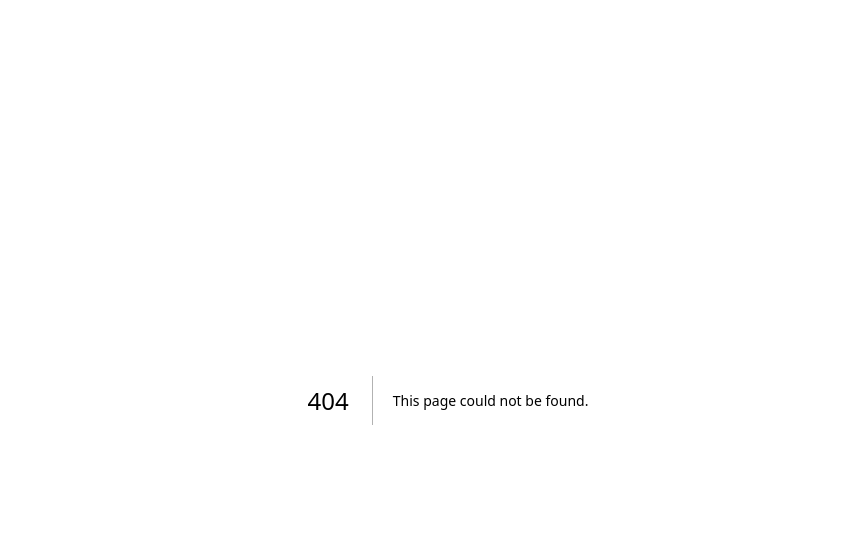
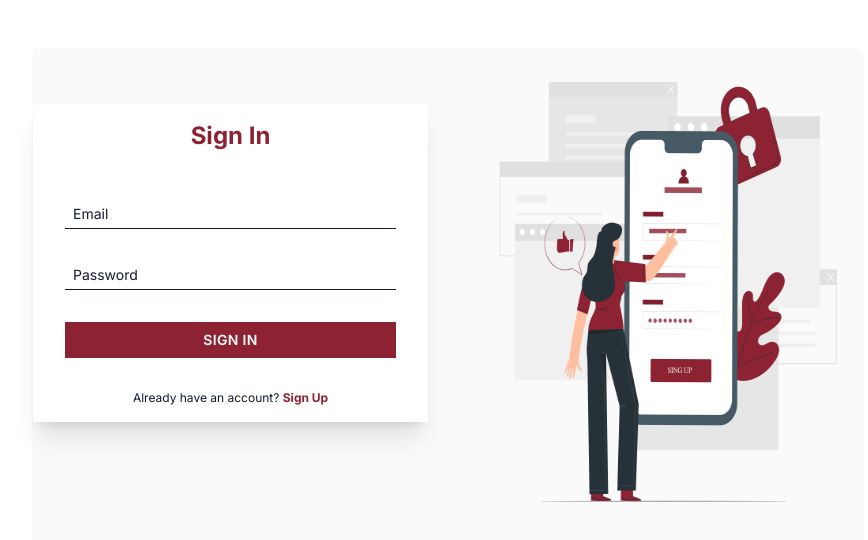
Before and after one commit to QuaziSamiha/Caffeine_Cozy, a Next.js app: page /SignIn in a window 1280 px wide. Before the commit this address had no page. Shown: the top 540 px of the page, without its empty margins (192-1060 px from the left). Built offline with nearby package versions, Linux system fonts and the light colour scheme.

Commit message:
auth page structure done

```diff
--- /dev/null
+++ b/app/SignIn/page.js
@@ -0,0 +1,58 @@
+import Image from "next/image";
+import Link from "next/link";
+
+import authImg from "@/public/images/auth.png";
+const SignIn = () => {
+  return (
+    <>
+      <div className="mx-56 my-12">
+        <div className="flex justify-center items-center bg-[#fafafa] rounded-lg">
+          <div className="flex justify-around gap-10">
+            <div className="w-1/2 bg-[#fafafa]">
+              <div className="bg-white shadow-xl">
+                <div className="mx-4 mt-14">
+                  <h1 className="text-center py-4 text-2xl text-[#8d2232] font-bold">
+                    Sign In
+                  </h1>
+                  <div className="mx-4 mt-1">
+                    <form>
+                      <input
+                        className="block border-[#131932] border-b placeholder:text-[#131932] text-sm px-2 py-1 outline-none w-full my-8"
+                        placeholder="Email"
+                      />
+                      <input
+                        className="block border-[#131932] border-b placeholder:text-[#131932] text-sm px-2 py-1 outline-none w-full my-8"
+                        placeholder="Password"
+                      />
+                      <button className="block w-full text-sm font-semibold tracking-wide mt-8 mb-8 uppercase bg-[#8d2232] text-white py-2">
+                        Sign In
+                      </button>
+                    </form>
+                    <p className="text-xs text-center text-[#131932] pb-4">
+                      Already have an account?{" "}
+                      <Link href="/">
+                        {" "}
+                        <span className="text-[#8d2232] font-bold">
+                          Sign Up
+                        </span>{" "}
+                      </Link>
+                    </p>
+                  </div>
+                </div>
+              </div>
+            </div>
+            <div className="w-1/2">
+              <Image
+                className="h-[500px] w-[500px]"
+                src={authImg}
+                alt="Signup Image"
+              />
+            </div>
+          </div>
+        </div>
+      </div>
+    </>
+  );
+};
+
+export default SignIn;
--- a/app/page.js
+++ b/app/page.js
@@ -1,8 +1,10 @@
-export default function Home() {
+import SignUp from "@/components/SignUp/SignUp";
+const Home = () => {
   return (
-    <main>
-      <h1 className="text-red-500">hello world</h1>
-    </main>
+    <>
+      <SignUp />
+    </>
+  );
+};
 
-  );
-}
+export default Home;
--- /dev/null
+++ b/app/products/page.js
@@ -0,0 +1,11 @@
+import React from 'react'
+
+const Product = () => {
+  return (
+    <div>
+      <h1>this is Product page</h1>
+    </div>
+  )
+}
+
+export default Product
--- /dev/null
+++ b/components/SignUp/SignUp.js
@@ -0,0 +1,59 @@
+import Image from "next/image";
+import Link from "next/link";
+import authImg from "@/public/images/auth.png";
+const SignUp = () => {
+  return (
+    <>
+      <div className="mx-56 my-12">
+        <div className="flex justify-center items-center bg-[#fafafa] rounded-lg">
+          <div className="flex justify-around gap-10">
+            <div className="w-1/2 bg-[#fafafa]">
+              <div className="bg-white shadow-xl">
+                <div className="mx-4 mt-14">
+                  <h1 className="text-center py-4 text-2xl text-[#8d2232] font-bold">
+                    Sign Up
+                  </h1>
+                  <div className="mx-4 mt-1">
+                    <form>
+                      <input
+                        className="block border-[#131932] border-b placeholder:text-[#131932] text-sm px-2 py-1 outline-none w-full my-8"
+                        placeholder="Name"
+                      />
+                      <input
+                        className="block border-[#131932] border-b placeholder:text-[#131932] text-sm px-2 py-1 outline-none w-full my-8"
+                        placeholder="Email"
+                      />
+                      <input
+                        className="block border-[#131932] border-b placeholder:text-[#131932] text-sm px-2 py-1 outline-none w-full my-8"
+                        placeholder="Password"
+                      />
+                      <button className="block w-full text-sm font-semibold tracking-wide mt-8 mb-8 uppercase bg-[#8d2232] text-white py-2">
+                        Sign Up
+                      </button>
+                    </form>
+                    <p className="text-xs text-center text-[#131932] pb-4">
+                      Already have an account?{" "}
+                      <Link href="/SignIn">
+                        {" "}
+                        <span className="text-[#8d2232] font-bold">Sign In</span>{" "}
+                      </Link>
+                    </p>
+                  </div>
+                </div>
+              </div>
+            </div>
+            <div className="w-1/2">
+              <Image
+                className="h-[500px] w-[500px]"
+                src={authImg}
+                alt="Signup Image"
+              />
+            </div>
+          </div>
+        </div>
+      </div>
+    </>
+  );
+};
+
+export default SignUp;
```
Also changed, not shown: public/images/auth.png (added).
